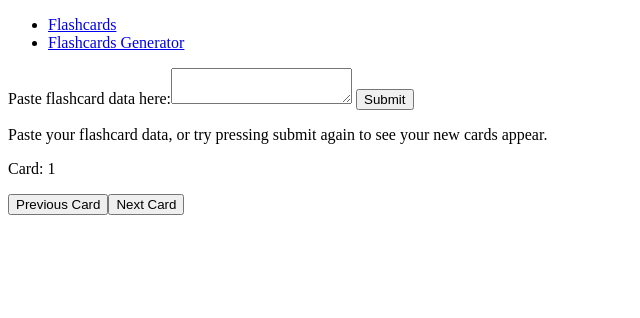
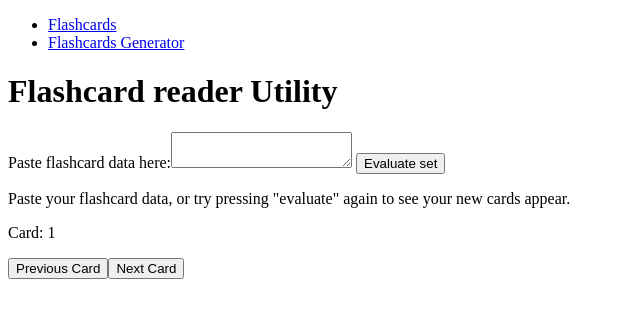
Before and after one commit to deathdogg/deathdogg.github.io, a React (Create React App) app: page /Flashcards in a window 1280 px wide. Shown: the top 318 px of the page, without its empty margins (0-640 px from the left). Built offline with nearby package versions, Linux system fonts and the light colour scheme.

Commit message:
Added descriptive headings to the flashcard utilities. Created a custom hook to set the page title depending on what page you are on, and created titles for all components.

```diff
--- a/src/App.js
+++ b/src/App.js
@@ -8,7 +8,9 @@ import {
 import Flashcards from './components/Flashcards'
 import Flashcard from './components/Flashcard'
 import FlashcardsGenerator from './components/FlashcardsGenerator';
+import { useDocumentTitle } from './hooks/useDocumentTitle';
 function App() {
+  const [siteTitle, setSiteTitle] = useDocumentTitle("RHPortfolio")
   return (
     <Router>
       <div className="App">
@@ -23,9 +25,9 @@ function App() {
           </ul>
         </nav>
       <Routes>
-        <Route path="/FlashcardsGenerator" element={<FlashcardsGenerator />}>
+        <Route path="/FlashcardsGenerator" element={<FlashcardsGenerator siteTitle={siteTitle}/>}>
         </Route>
-        <Route path="/Flashcards" element={<Flashcards />}>
+        <Route path="/Flashcards" element={<Flashcards siteTitle={siteTitle}/>}>
         </Route>
         <Route path="/" element={<Home />}/>
       </Routes>
--- a/src/components/Flashcards.js
+++ b/src/components/Flashcards.js
@@ -3,9 +3,11 @@ import React, {useState} from "react";
 import Flashcard from "./Flashcard";
 import useSWR from "swr";
 import { fetcher} from './Helpers';
+import { useDocumentTitle } from '../hooks/useDocumentTitle';
 
 
 const Flashcards = (props) => {
+  const [title, setTitle] = useDocumentTitle(props.siteTitle+": Flashcards")
  const [sourceData, setSourceData] = useState('');
  const [cards, setCards] = useState();
   const [processedData, setProcessedData] = useState();
@@ -13,8 +15,7 @@ const Flashcards = (props) => {
 
    const handleSubmit = (evt) => {
   evt.preventDefault()
-  setProcessedData(JSON.parse(sourceData))
-  setCards(processedData.map(i => <Flashcard data={i} key={keyGen()}></Flashcard>))
+  setCards(JSON.parse(sourceData).map(i => <Flashcard data={i} key={keyGen()}></Flashcard>))
    }
 
   const onInputChange = (evt) => setSourceData(evt.target.value)
@@ -25,16 +26,18 @@ const Flashcards = (props) => {
     return <p>Nothing to display</p>
   }
 
+
 return (
  <div>
+  <h1>Flashcard reader Utility</h1>
   <div>
-  <form onSubmit={handleSubmit}>
+  <form>
     <label>Paste flashcard data here:<textarea aria-required={true} onChange={onInputChange} value={sourceData}></textarea> </label>
-    <input type="submit"/>
+    <button onClick={handleSubmit}>Evaluate set</button>
     </form>
     </div>
     <div>
-      {cards?.length > 0 ?  onCardChange(cardIndex): <p>Paste your flashcard data, or try pressing submit again to see your new cards appear.</p>}
+      {cards?.length > 0 ?  onCardChange(cardIndex): <p>Paste your flashcard data, or try pressing "evaluate" again to see your new cards appear.</p>}
 
       <p>Card: {cardIndex+1}</p>
       <button onClick={evt => cardIndex<=0?setCardIndex(0):setCardIndex(cardIndex-1)}>Previous Card</button>
--- a/src/components/FlashcardsGenerator.js
+++ b/src/components/FlashcardsGenerator.js
@@ -2,7 +2,9 @@ import { useState } from "react"
 
 import React from 'react'
 import CopyToClipboard from "react-copy-to-clipboard";
-const FlashcardsGenerator = () => {
+import { useDocumentTitle } from "../hooks/useDocumentTitle";
+const FlashcardsGenerator = (props) => {
+  const [title, setTitle] = useDocumentTitle(props.siteTitle+": Flashcard Generator")
  const [cards, setCards] = useState([]);
  const [question, setQuestion] = useState("")
  const [answer, setAnswer] = useState("")
@@ -17,6 +19,7 @@ const FlashcardsGenerator = () => {
  }
  return (
   <div>
+    <h1>Flashcard Generator</h1>
    <div>
     <form>
     <label>Question
--- /dev/null
+++ b/src/hooks/useDocumentTitle.js
@@ -0,0 +1,12 @@
+import React, { useEffect, useState } from "react";
+
+const useDocumentTitle = title => {
+	const [documentTitle, setDocumentTitle] = useState(title);
+	useEffect(() => {
+    document.title = documentTitle;
+	},[documentTitle]);
+
+  return [documentTitle, setDocumentTitle];
+};
+
+export {useDocumentTitle};
```
